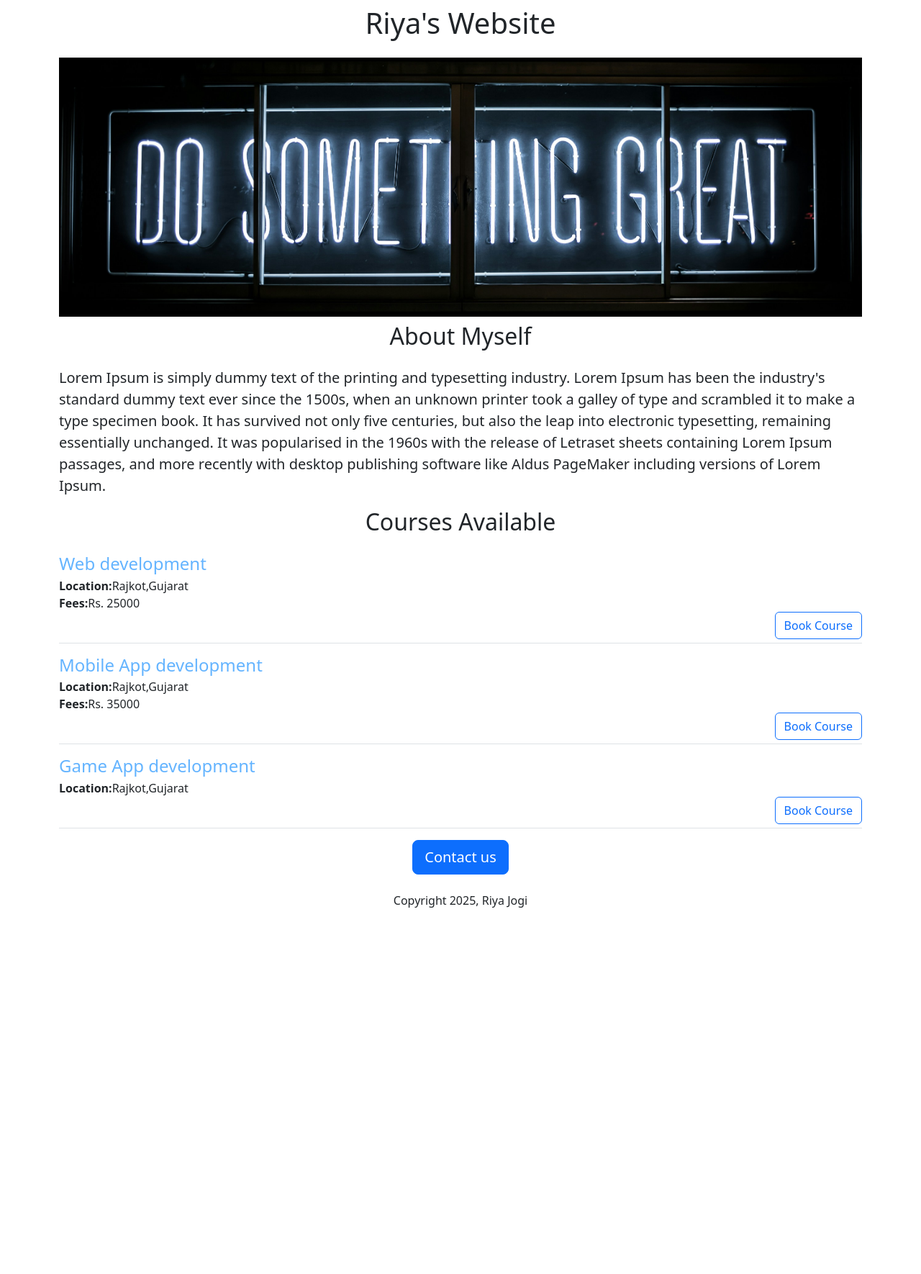
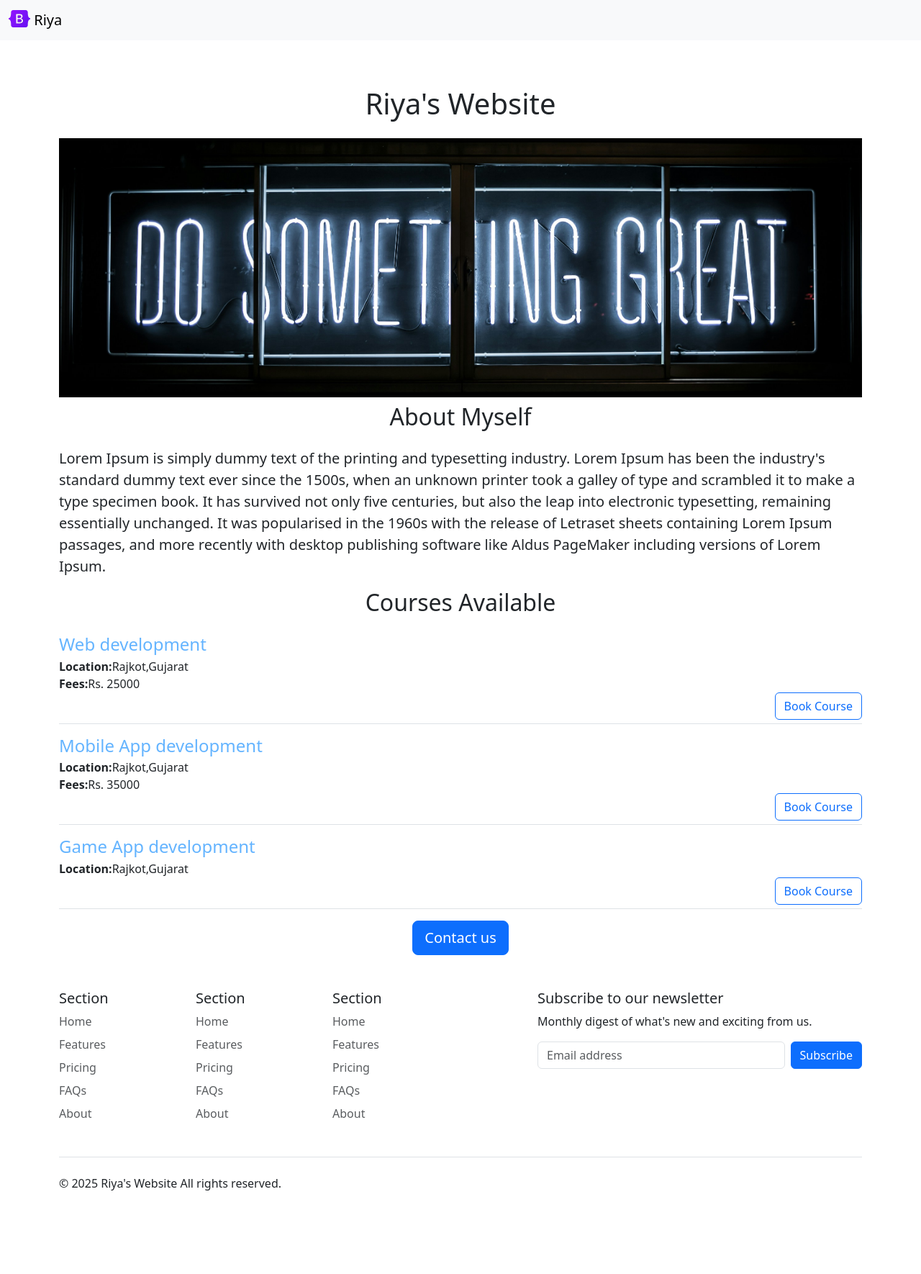
Before and after one commit to riya-jogi/MyWebsite, a Flask app: page / in a window 1280 px wide. Shown: the whole page at 72% size. Before the commit the page ends 1261 px from the top, so only its background shows below. Run offline with Flask 3, Linux system fonts and the light colour scheme.

Commit message:
added header and footer and connected to render

```diff
--- a/templates/courseitem.html
+++ b/templates/courseitem.html
@@ -11,6 +11,6 @@
     {% endif %}
   </div>
     <div class="d-grid gap-2 d-md-flex justify-content-md-end">
-     <button type="button" class="btn btn-outline-primary" >Book Course</button>
+     <a href="mailto:riyaclg01@?subject=Application for {{course['title']}}" type="button" class="btn btn-outline-primary" >Book Course</a>
   </div>
 </div>
--- /dev/null
+++ b/templates/footer.html
@@ -0,0 +1,58 @@
+<div class="container">
+  <footer class="py-5">
+    <div class="row">
+      <div class="col-6 col-md-2 mb-3">
+        <h5>Section</h5>
+        <ul class="nav flex-column">
+          <li class="nav-item mb-2"><a href="#" class="nav-link p-0 text-body-secondary">Home</a></li>
+          <li class="nav-item mb-2"><a href="#" class="nav-link p-0 text-body-secondary">Features</a></li>
+          <li class="nav-item mb-2"><a href="#" class="nav-link p-0 text-body-secondary">Pricing</a></li>
+          <li class="nav-item mb-2"><a href="#" class="nav-link p-0 text-body-secondary">FAQs</a></li>
+          <li class="nav-item mb-2"><a href="#" class="nav-link p-0 text-body-secondary">About</a></li>
+        </ul>
+      </div>
+
+      <div class="col-6 col-md-2 mb-3">
+        <h5>Section</h5>
+        <ul class="nav flex-column">
+          <li class="nav-item mb-2"><a href="#" class="nav-link p-0 text-body-secondary">Home</a></li>
+          <li class="nav-item mb-2"><a href="#" class="nav-link p-0 text-body-secondary">Features</a></li>
+          <li class="nav-item mb-2"><a href="#" class="nav-link p-0 text-body-secondary">Pricing</a></li>
+          <li class="nav-item mb-2"><a href="#" class="nav-link p-0 text-body-secondary">FAQs</a></li>
+          <li class="nav-item mb-2"><a href="#" class="nav-link p-0 text-body-secondary">About</a></li>
+        </ul>
+      </div>
+
+      <div class="col-6 col-md-2 mb-3">
+        <h5>Section</h5>
+        <ul class="nav flex-column">
+          <li class="nav-item mb-2"><a href="#" class="nav-link p-0 text-body-secondary">Home</a></li>
+          <li class="nav-item mb-2"><a href="#" class="nav-link p-0 text-body-secondary">Features</a></li>
+          <li class="nav-item mb-2"><a href="#" class="nav-link p-0 text-body-secondary">Pricing</a></li>
+          <li class="nav-item mb-2"><a href="#" class="nav-link p-0 text-body-secondary">FAQs</a></li>
+          <li class="nav-item mb-2"><a href="#" class="nav-link p-0 text-body-secondary">About</a></li>
+        </ul>
+      </div>
+
+      <div class="col-md-5 offset-md-1 mb-3">
+        <form>
+          <h5>Subscribe to our newsletter</h5>
+          <p>Monthly digest of what's new and exciting from us.</p>
+          <div class="d-flex flex-column flex-sm-row w-100 gap-2">
+            <label for="newsletter1" class="visually-hidden">Email address</label>
+            <input id="newsletter1" type="email" class="form-control" placeholder="Email address">
+            <button class="btn btn-primary" type="button">Subscribe</button>
+          </div>
+        </form>
+      </div>
+    </div>
+
+    <div class="d-flex flex-column flex-sm-row justify-content-between py-4 my-4 border-top">
+      <p>&copy; 2025 {{website_name}} All rights reserved.</p>
+      <ul class="list-unstyled d-flex">
+        <li class="ms-3"><a class="link-body-emphasis" href="#" aria-label="Instagram"><svg class="bi" width="24" height="24"><use xlink:href="#instagram"/></svg></a></li>
+        <li class="ms-3"><a class="link-body-emphasis" href="#" aria-label="Facebook"><svg class="bi" width="24" height="24" aria-hidden="true"><use xlink:href="#facebook"/></svg></a></li>
+      </ul>
+    </div>
+  </footer>
+</div>
--- a/templates/home.html
+++ b/templates/home.html
@@ -14,6 +14,7 @@
   </style>
   </head>
   <body>
+    {% include 'nav.html' %}
     <div class="container">
       <h1 class="text-center mt-2 mb-4">{{website_name}} </h1>
       <img class="img-fluid" id="banner" src="https://e3153aad-a32f-4391-acf7-6a3b6a947617-00-3f9msi9wefaar.sisko.replit.dev/static/banner.jpg" height="320px">
@@ -30,8 +31,8 @@
       </p>
       <div class="text-center">
         <button class="btn btn-primary btn-lg">Contact us</button>
-        <p class="mt-4">Copyright 2025, Riya Jogi</p>
       </div>
     </div>
+    {% include 'footer.html'%}
   </body>
 </html>
--- /dev/null
+++ b/templates/nav.html
@@ -0,0 +1,11 @@
+<nav class="navbar bg-body-tertiary">
+  <div class="container-fluid">
+    <a class="navbar-brand" href="#">
+      <img src="/static/logo.svg" alt="Logo" width="30" height="24" class="d-inline-block align-text-top">
+      Riya
+    </a>
+  </div>
+</nav>
+<div style="height:56px;">
+
+</div>
```
Also changed, not shown: static/logo.svg (added).
